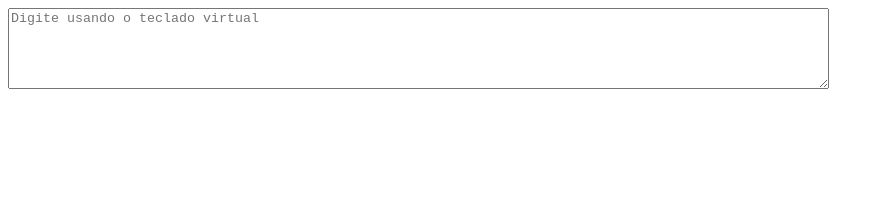
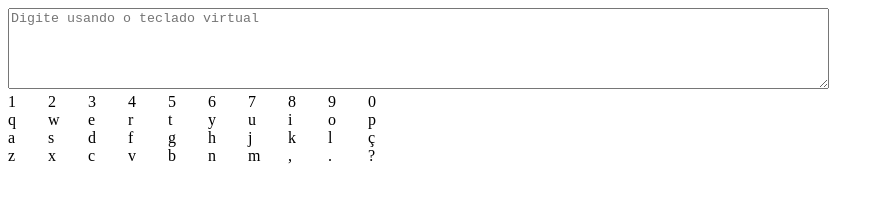
Before and after one commit to AllexThiagoSR/virtualKeyboard, a plain HTML site: page index.html in a window 1280 px wide. Shown: the whole page, without its empty margins (0-884 px from the left). Drawn offline with Linux system fonts and the light colour scheme.

Commit message:
Cria e adiciona teclas dinâmicamente pelo JavaScript

```diff
--- a/index.html
+++ b/index.html
@@ -9,10 +9,12 @@
   <title>Virtual Keyboard</title>
 </head>
 <body>
-  <section id="text-sec">
-    <textarea name="" id="text" cols="100" rows="5" placeholder="Digite usando o teclado virtual"></textarea>
-  </section>
-  <section id="keyboard-sec">
-  </section>
+  <main>
+    <section id="text-sec">
+      <textarea name="" id="text" cols="100" rows="5" placeholder="Digite usando o teclado virtual"></textarea>
+    </section>
+    <section id="keyboard-sec">
+    </section>
+  </main>
 </body>
 </html>
--- a/script.js
+++ b/script.js
@@ -0,0 +1,10 @@
+const keyboard = document.getElementById('keyboard-sec');
+const keys = '1234567890qwertyuiopasdfghjklçzxcvbnm,.?'.split('');
+
+const creatKey = (keyText) => {
+  const key = document.createElement('div');
+  key.innerText = keyText;
+  return key;
+};
+
+keyboard.replaceChildren(...keys.map(creatKey));
--- a/style.css
+++ b/style.css
@@ -0,0 +1,9 @@
+#keyboard-sec {
+  display: flex;
+  width: 400px;
+  flex-wrap: wrap;
+}
+
+#keyboard-sec * {
+  width: 40px;
+}
```
